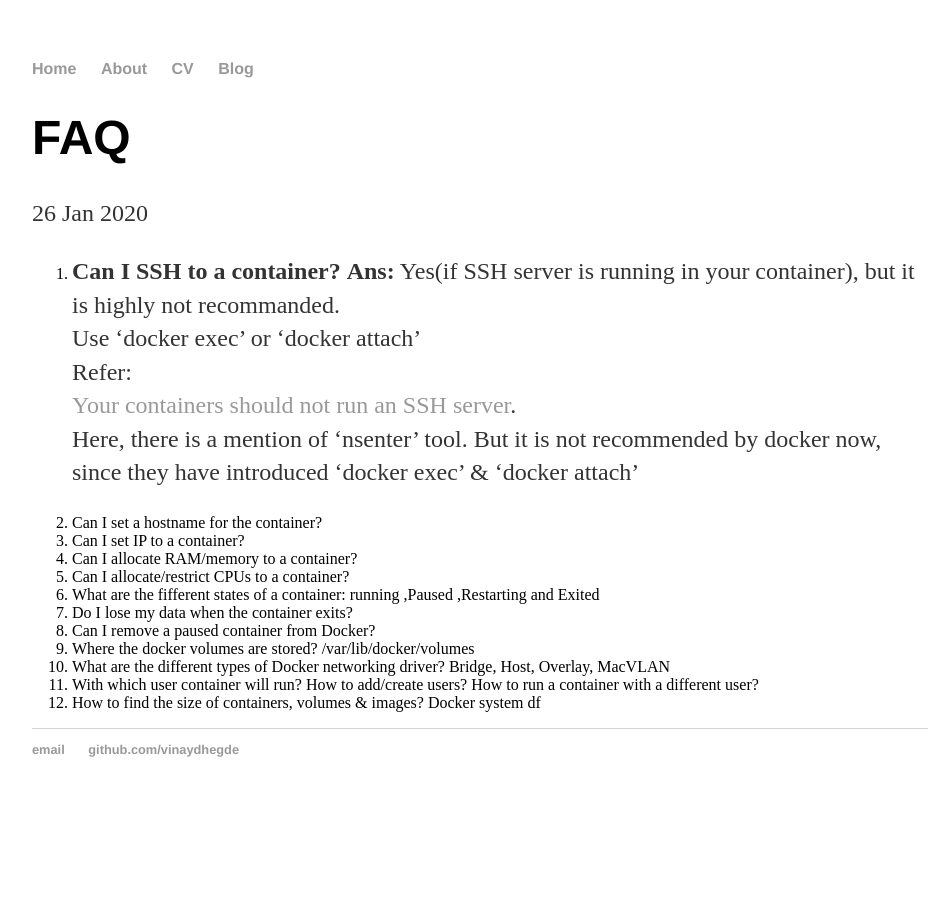
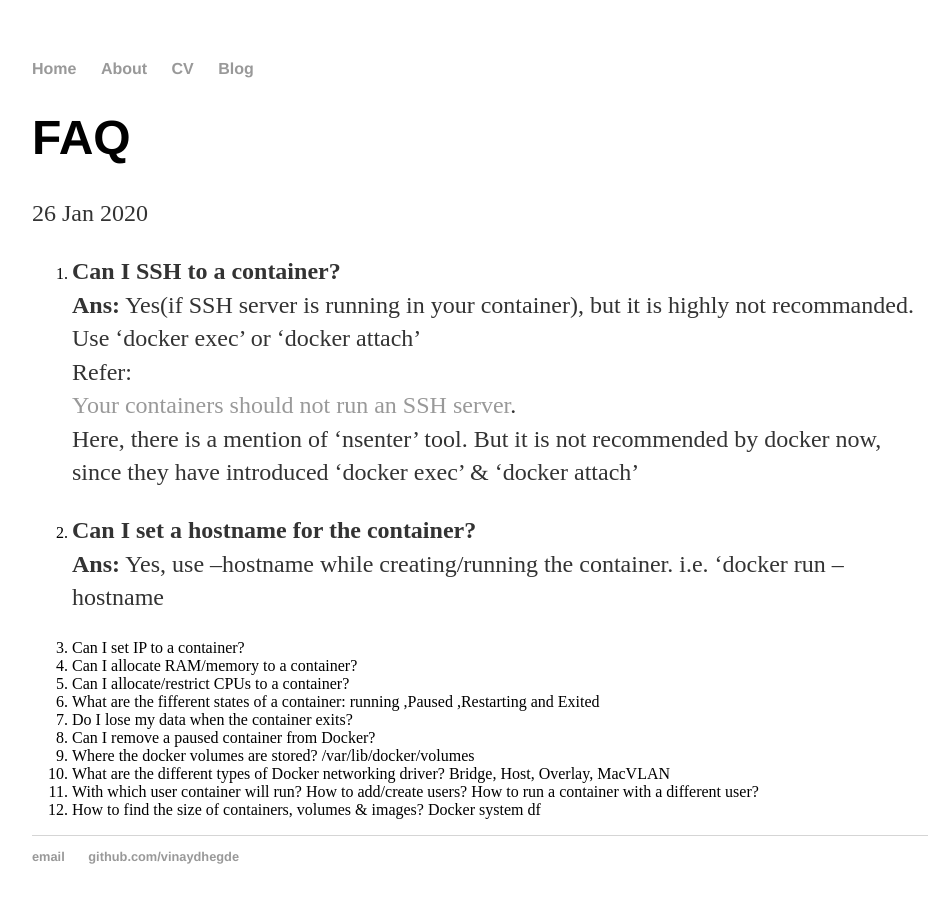
Before and after one commit to vinaydhegde/vinaydhegde.github.io, a Jekyll site: the page built from _posts/2020-01-26-FAQ.md, in a window 1280 px wide. Shown: the whole page, without its empty margins (160-1104 px from the left). Built offline with Jekyll 4.4.1, drawn with Linux system fonts in a browser that asks for light colours; before the commit the page ends 900 px from its top, so only the background shows below that.

Commit message:
Update 2020-01-26-FAQ.md

```diff
--- a/_posts/2020-01-26-FAQ.md
+++ b/_posts/2020-01-26-FAQ.md
@@ -11,7 +11,9 @@
 [Your containers should not run an SSH server](https://jpetazzo.github.io/2014/06/23/docker-ssh-considered-evil/ "Title").
 Here, there is a mention of 'nsenter' tool. But it is not recommended by docker now, since they have introduced 'docker exec' & 'docker attach'
 
-2. Can I set a hostname for the container?
+2. **Can I set a hostname for the container?**
+**Ans:** Yes, use --hostname while creating/running the container. i.e. 'docker run --hostname <hostname> <image_name>
+
 3. Can I set IP to a container?
 4. Can I allocate RAM/memory to a container?
 5. Can I allocate/restrict CPUs to a container?
```
